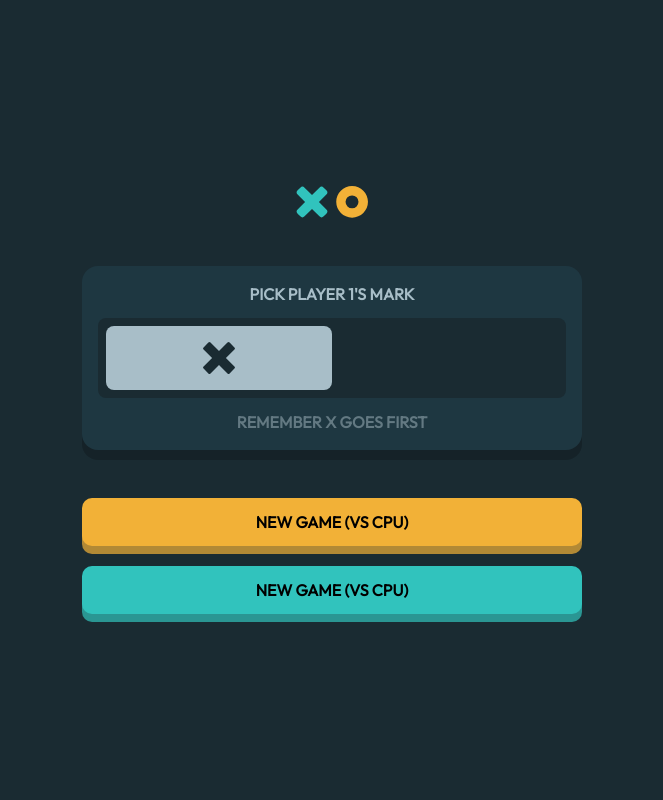
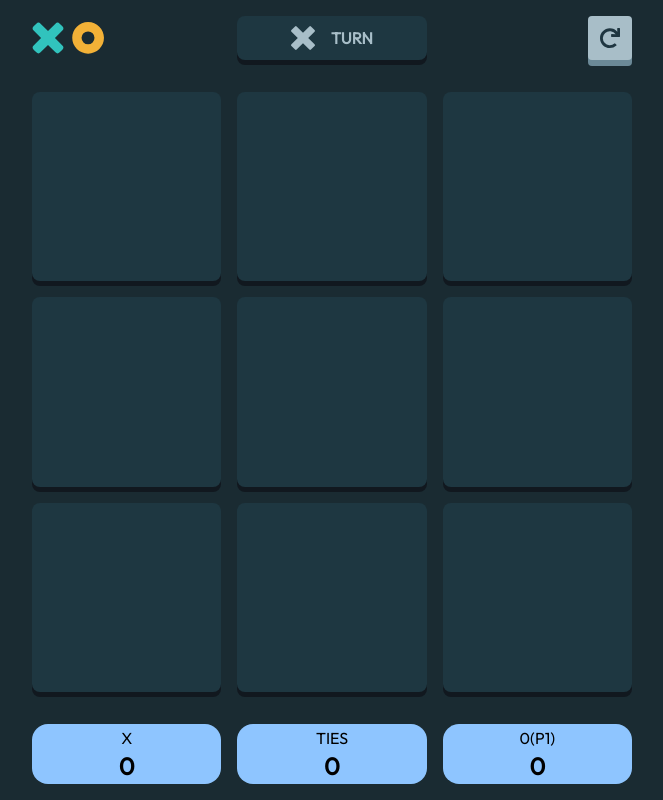
Before and after one commit to werdnarch/tictactoe, a Next.js app: page / in a window 1280 px wide. Shown: the whole page, without its empty margins (308-971 px from the left). Built offline with nearby package versions, Linux system fonts and the light colour scheme.

Commit message:
Added the game grid

```diff
--- a/src/app/page.tsx
+++ b/src/app/page.tsx
@@ -6,7 +6,7 @@ import { GameContextProvider } from "../context/GameContext";
 import Grid from "../components/pages/Grid";
 
 export default function Home() {
-  const [gameStarted, setGameStarted] = useState<boolean>(false);
+  const [gameStarted, setGameStarted] = useState<boolean>(true);
   return (
     <main className="h-full">
       <GameContextProvider>
--- /dev/null
+++ b/src/components/icons/Restart.tsx
@@ -0,0 +1,12 @@
+import React from "react";
+
+export default function Restart() {
+  return (
+    <svg width="20" height="20" xmlns="http://www.w3.org/2000/svg">
+      <path
+        d="M19.524 0h-1.88a.476.476 0 0 0-.476.499l.159 3.284A9.81 9.81 0 0 0 9.835.317C4.415.317-.004 4.743 0 10.167.004 15.597 4.406 20 9.835 20a9.796 9.796 0 0 0 6.59-2.536.476.476 0 0 0 .019-.692l-1.348-1.349a.476.476 0 0 0-.65-.022 6.976 6.976 0 0 1-9.85-.63 6.987 6.987 0 0 1 .63-9.857 6.976 6.976 0 0 1 10.403 1.348l-4.027-.193a.476.476 0 0 0-.498.476v1.881c0 .263.213.476.476.476h7.944A.476.476 0 0 0 20 8.426V.476A.476.476 0 0 0 19.524 0Z"
+        fill="#1F3641"
+      />
+    </svg>
+  );
+}
--- a/src/components/pages/Grid.tsx
+++ b/src/components/pages/Grid.tsx
@@ -1,9 +1,60 @@
-import React from "react";
+import React, { useState } from "react";
+import Logo from "../ui/Logo";
+import Restart from "../icons/Restart";
+import GridItem from "../ui/GridItem";
+import { useGameData } from "@/src/context/GameContext";
+import X from "../icons/X";
+import O from "../icons/O";
 
 export default function Grid() {
+  const { player1Mark } = useGameData();
+  const [turn, setTurn] = useState<"x" | "o">("x");
   return (
-    <div>
-      <p>TEST</p>
-    </div>
+    <main className="flex flex-col items-center justify-center h-full">
+      <section className="w-[90%] max-w-[600px]">
+        <header className="grid grid-cols-3 w-[90vw] max-w-[600px] gap-4 mb-8">
+          <div className="flex items-center">
+            <Logo />
+          </div>
+          <div className="container rounded-lg shadow-[0px_5px_rgb(17,24,31)] p-2 flex items-center justify-center gap-4 text-[#A8BEC8] font-bold">
+            <div className="w-6 h-6">{turn === "x" ? <X /> : <O />}</div>
+            <p>TURN</p>
+          </div>
+          <div className="flex items-center justify-end">
+            <button className="flex items-center justify-center cursor-pointer bg-[#A8BEC8] transition-colors duration-200 ease-in-out hover:bg-[#DBE8ED] rounded-sm shadow-[0px_6px_rgb(107,137,151)] p-3">
+              <Restart />
+            </button>
+          </div>
+        </header>
+        {/* GRID */}
+
+        <div className=" grid grid-cols-3 grid-rows-3 gap-4 w-[90vw] max-w-[600px] aspect-square mx-auto">
+          <GridItem />
+          <GridItem />
+          <GridItem />
+          <GridItem />
+          <GridItem />
+          <GridItem />
+          <GridItem />
+          <GridItem />
+          <GridItem />
+        </div>
+
+        <div className="grid grid-cols-3 mt-8 gap-4 w-[90vw] max-w-[600px] h-15">
+          <button className="bg-blue-300 flex flex-col rounded-2xl items-center justify-center">
+            <p>X</p>
+            <p className="font-bold text-2xl">0</p>
+          </button>
+          <button className="bg-blue-300 flex flex-col rounded-2xl items-center justify-center">
+            <p>TIES</p>
+            <p className="font-bold text-2xl">0</p>
+          </button>
+          <button className="bg-blue-300 flex flex-col rounded-2xl items-center justify-center">
+            <p>0(P1)</p>
+            <p className="font-bold text-2xl">0</p>
+          </button>
+        </div>
+      </section>
+    </main>
   );
 }
--- /dev/null
+++ b/src/components/ui/GridItem.tsx
@@ -0,0 +1,7 @@
+import React from "react";
+
+export default function GridItem() {
+  return (
+    <div className="w-full cursor-pointer h-full bg-[#1E3741] shadow-[0px_5px_rgb(17,24,31)] rounded-lg"></div>
+  );
+}
```
